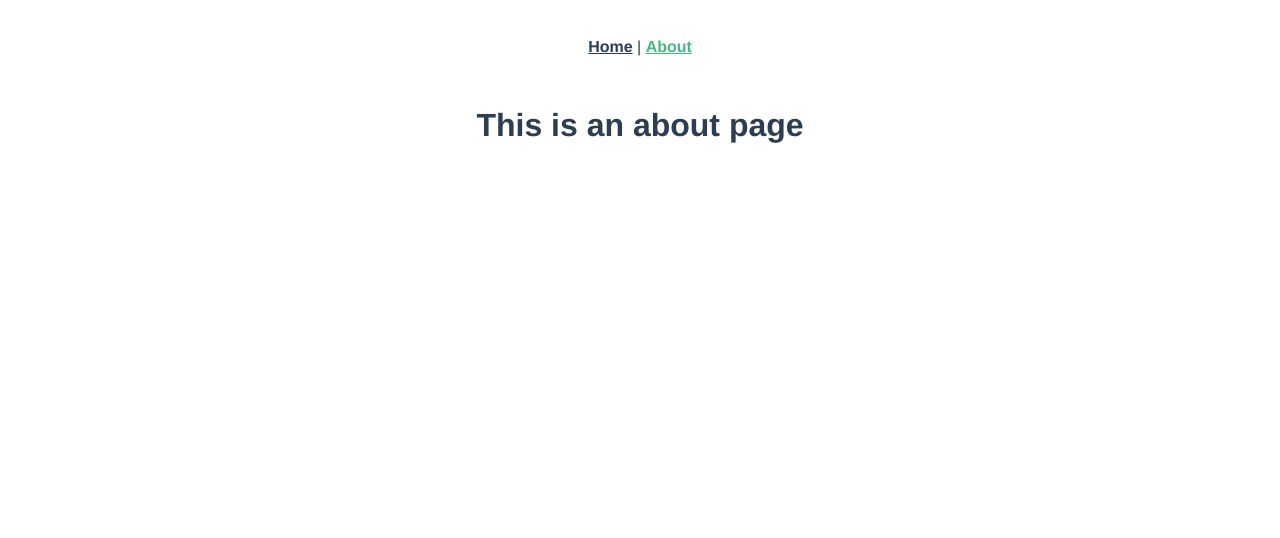
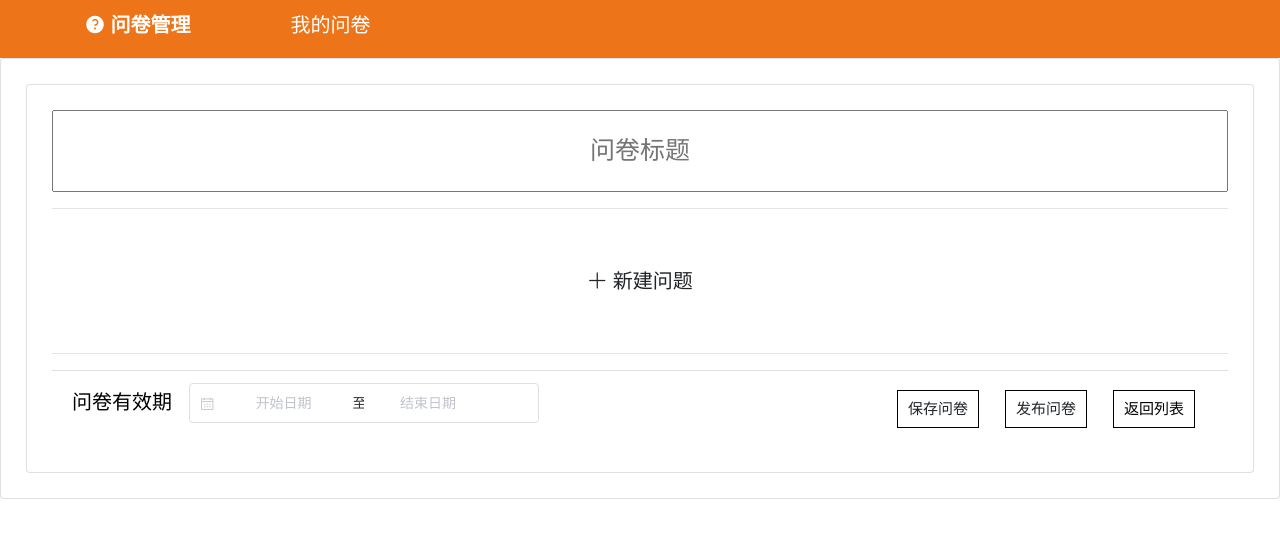
Before and after one commit to 595733237/lmz, a Vue app: page /about in a window 1280 px wide. Shown: the top 538 px of the page. Built offline with nearby package versions, Linux system fonts and the light colour scheme; the HTML template or start-up script is replaced by a standard one.

Commit message:
大概界面，功能没有实现

```diff
--- a/src/App.vue
+++ b/src/App.vue
@@ -1,8 +1,10 @@
 <template>
   <div id="app">
     <div id="nav">
-      <router-link to="/">Home</router-link> |
-      <router-link to="/about">About</router-link>
+    	<div class="row">
+    			<label><i class="el-icon-question"></i ><strong> 问卷管理</strong></label>
+    			<router-link to="/">我的问卷</router-link>
+    	</div>
     </div>
     <router-view/>
   </div>
@@ -13,19 +15,25 @@
   font-family: 'Avenir', Helvetica, Arial, sans-serif;
   -webkit-font-smoothing: antialiased;
   -moz-osx-font-smoothing: grayscale;
-  text-align: center;
-  color: #2c3e50;
+  font-size: 20px ;
+  color: black;
+}
+.row label{
+	color: #FFFFFF;
 }
 #nav {
-  padding: 30px;
+  padding: 10px;
+  padding-left: 100px ;
+  width: 100%;
+  background: #EE7419;
 }
 
 #nav a {
-  font-weight: bold;
-  color: #2c3e50;
+  color: #FFFFFF;
+  padding-left: 100px;
 }
 
 #nav a.router-link-exact-active {
-  color: #42b983;
+  color: #FFFFFF;
 }
 </style>
--- a/src/components/HelloWorld.vue
+++ b/src/components/HelloWorld.vue
@@ -1,58 +1,135 @@
-<template>
-  <div class="hello">
-    <h1>{{ msg }}</h1>
-    <p>
-      For guide and recipes on how to configure / customize this project,<br>
-      check out the
-      <a href="https://cli.vuejs.org" target="_blank" rel="noopener">vue-cli documentation</a>.
-    </p>
-    <h3>Installed CLI Plugins</h3>
-    <ul>
-      <li><a href="https://github.com/vuejs/vue-cli/tree/dev/packages/%40vue/cli-plugin-babel" target="_blank" rel="noopener">babel</a></li>
-      <li><a href="https://github.com/vuejs/vue-cli/tree/dev/packages/%40vue/cli-plugin-eslint" target="_blank" rel="noopener">eslint</a></li>
-    </ul>
-    <h3>Essential Links</h3>
-    <ul>
-      <li><a href="https://vuejs.org" target="_blank" rel="noopener">Core Docs</a></li>
-      <li><a href="https://forum.vuejs.org" target="_blank" rel="noopener">Forum</a></li>
-      <li><a href="https://chat.vuejs.org" target="_blank" rel="noopener">Community Chat</a></li>
-      <li><a href="https://twitter.com/vuejs" target="_blank" rel="noopener">Twitter</a></li>
-      <li><a href="https://news.vuejs.org" target="_blank" rel="noopener">News</a></li>
-    </ul>
-    <h3>Ecosystem</h3>
-    <ul>
-      <li><a href="https://router.vuejs.org" target="_blank" rel="noopener">vue-router</a></li>
-      <li><a href="https://vuex.vuejs.org" target="_blank" rel="noopener">vuex</a></li>
-      <li><a href="https://github.com/vuejs/vue-devtools#vue-devtools" target="_blank" rel="noopener">vue-devtools</a></li>
-      <li><a href="https://vue-loader.vuejs.org" target="_blank" rel="noopener">vue-loader</a></li>
-      <li><a href="https://github.com/vuejs/awesome-vue" target="_blank" rel="noopener">awesome-vue</a></li>
-    </ul>
-  </div>
+<template id="111">
+	<div class="el-card__body">
+		<el-row :gutter="24">
+			<el-col :span="20" :offset="2">
+				<div class="table">
+					<el-table
+			    :data="tableData"
+			    style="width: 100%;"
+			     max-height="500">
+			    	<el-table-column
+			      	type="selection"
+			      	width="55"
+			      	label="全选">
+				    </el-table-column>
+				    <el-table-column
+				      prop="Questionnaire"
+				      label="问卷名称">
+				    </el-table-column>
+				    <el-table-column
+				      prop="f_date"
+				      label="发布日期"
+				      width="250">
+				    </el-table-column>
+				    <el-table-column
+				      prop="l_date"
+				      label="结束日期"
+				      width="250">
+				    </el-table-column>
+				    <el-table-column
+				    	label="问卷状态"
+				    	width="200">
+		                <template scope="tableData">
+		                    <span v-if="tableData.state=== 1">未发布</span>
+		                    <span v-else style="color: red">已结束</span>
+		                </template>
+        		</el-table-column>
+				    <el-table-column
+				      fixed="right"
+				      label="操作"
+				      width="200">
+				      <template slot-scope="scope">
+				        <el-button type="text" size="middle"><i class="el-icon-edit"></i>编辑</el-button>
+				        <el-button @click="handleClick(scope.row)" type="text" size="middle"><i class="el-icon-view">查看</i></el-button>
+				        <el-button @click="handleClick(scope.row)" type="text" size="middle"><i class="el-icon-delete">删除</i></el-button>
+				      </template>
+					</el-table-column>
+					<el-table-column
+						align="right"
+						fixed="right"
+  						:render-header="renderHeader"
+  						width="200">
+					</el-table-column>
+				</el-table>
+				</div>
+			</el-col>
+	</el-row>
+	</div>
 </template>
 
 <script>
-export default {
-  name: 'HelloWorld',
-  props: {
-    msg: String
+  export default {
+    methods: {
+      handleClick(row) {
+        console.log(row);
+      },
+      renderHeader(h) {
+         return (
+            <div>
+                <router-link to="/about" class="btn_w btn btn-warning"><i class="el-icon-plus"></i> 新建表格</router-link>
+	            <div>
+	        		<router-view></router-view>
+	    		</div>
+             </div>
+         )
+    }
+    },
+    data() {
+      return {
+        tableData: [{
+        	Questionnaire: '创新创业现状调查',
+          	f_date: '2018-9-24',
+          	l_date: '2018-10-24',
+          	state: '1'
+        },
+        {
+        	Questionnaire: '创新创业现状调查',
+          	f_date: '2018-9-24',
+          	l_date: '2018-10-24',
+        },
+        {
+        	Questionnaire: '创新创业现状调查',
+          	f_date: '2018-9-24',
+          	l_date: '2018-10-24',
+        },
+        {
+        	Questionnaire: '创新创业现状调查',
+          	f_date: '2018-9-24',
+          	l_date: '2018-10-24',
+        },
+        {
+        	Questionnaire: '创新创业现状调查',
+          	f_date: '2018-9-24',
+          	l_date: '2018-10-24',
+        },
+        {
+        	Questionnaire: '创新创业现状调查',
+          	f_date: '2018-9-24',
+          	l_date: '2018-10-24',
+        },
+
+        ]
+      }
+    }
   }
-}
 </script>
+<style type="text/css">
+	.el-card__body{
+		background: #EFEFEF;
+	}
+	.table{
+		box-shadow: 5px 5px 5px #888888;
+	}
+	.table th{
+		background:#EFEFEF;
+		font-size:16px;
+		font-weight: 600;
+		color: black;
+	}
+	.btn_w{
+		background: #EE7419!important;
+		color: #FFFFFF!important;
+	}
 
-<!-- Add "scoped" attribute to limit CSS to this component only -->
-<style scoped>
-h3 {
-  margin: 40px 0 0;
-}
-ul {
-  list-style-type: none;
-  padding: 0;
-}
-li {
-  display: inline-block;
-  margin: 0 10px;
-}
-a {
-  color: #42b983;
-}
+
 </style>
--- a/src/router.js
+++ b/src/router.js
@@ -20,6 +20,14 @@ export default new Router({
       // this generates a separate chunk (about.[hash].js) for this route
       // which is lazy-loaded when the route is visited.
       component: () => import(/* webpackChunkName: "about" */ './views/About.vue')
+    },
+    {
+      path: '/text',
+      name: 'text',
+      // route level code-splitting
+      // this generates a separate chunk (about.[hash].js) for this route
+      // which is lazy-loaded when the route is visited.
+      component: () => import(/* webpackChunkName: "about" */ './views/Text.vue')
     }
   ]
 })
--- a/src/views/About.vue
+++ b/src/views/About.vue
@@ -1,5 +1,173 @@
 <template>
-  <div class="about">
-    <h1>This is an about page</h1>
-  </div>
+	<div class="card">
+		<div class="card">
+			<input type="text" class="input_t" placeholder="问卷标题"/>
+			<hr />
+	    	<div class="card-body">
+
+	    		<div class="body_f">
+	    			<transition name="fade">
+				    	<div class="body_btn" v-if="show" >
+		    				<button>单选题</button>
+		    				<button>多选题</button>
+		    				<button>文本题</button>
+	    				</div>
+				  	</transition>
+
+	    			<div class="body_bottom" v-on:click="show = !show">
+	    				<div class=" btn btn-default">
+	    					<i class="el-icon-plus"></i> 新建问题
+	    				</div>
+	    			</div>
+	    		</div>
+	    	</div>
+	    	<hr />
+	    	<div class="card-footer">
+	    		<div class="inline-block">
+				    <span class="demonstration">问卷有效期&nbsp;&nbsp;&nbsp;</span>
+				    <el-date-picker
+				      v-model="value7"
+				      type="daterange"
+				      align="right"
+				      unlink-panels
+				      range-separator="至"
+				      start-placeholder="开始日期"
+				      end-placeholder="结束日期"
+				      :picker-options="pickerOptions2">
+				    </el-date-picker>
+				</div>
+				<div class="inline-block r">
+					<div class="btn">
+						<div class="b1">
+							保存问卷
+						</div>
+					</div>
+					<div class="btn">
+						<div class="b1">
+							发布问卷
+						</div>
+					</div>
+					<div class="btn">
+						<div class="b1">
+							<router-link to="/" >返回列表</router-link>
+						</div>
+					</div>
+				</div>
+	    	</div>
+		</div>
+  	</div>
 </template>
+<style>
+  .card{
+  	padding: 25px;
+
+  }
+  .input_t{
+  	width: 100%;
+  	padding: 20px 0;
+  	font-size: 25px;
+  	text-align: center;
+  }
+  .input_t input::-webkit-input-placeholder {
+         color: #aab2bd;
+         font-size: 25px;
+         text-align: center;
+         letter-spacing:5px
+    }
+    .body_btn{
+    	text-align: center;
+    	font-size: 15px;
+    	padding:20px 0;
+    	border: #EFEFEF dashed 4px;border-bottom-style:none;
+    }
+    .body_btn button{
+    	margin: 0 15px;
+    	padding: 2px 20px;
+    }
+    .body_bottom .btn{
+    	font-size: 20px;
+    	padding:20px 0 ;
+    	width: 100%;
+    }
+    .body_bottom  :hover{
+    	background: lightpink;
+    }
+    .fade-enter-active, .fade-leave-active {
+	  transition: opacity .5s;
+	}
+	.fade-enter, .fade-leave-to /* .fade-leave-active below version 2.1.8 */ {
+	  opacity: 0;
+	}
+
+
+
+
+
+
+
+
+
+
+  .card-footer{
+  	background: #FFFFFF;
+  }
+  .inline-block{
+  	display: inline-block;
+  }
+  .r{
+  	float: right;
+  }
+  .b1{
+  	border: black solid 1px;
+  	padding:7px 10px;
+  	font-size: 15px;
+  }
+  .card-footer 	.btn a{
+  	text-decoration: none;
+  	color: black;
+  }
+  .card-footer 	.btn :hover{
+  	background: #EE7419;
+  	color: #FFFFFF;
+  	border: #EE7419 solid 1px;
+  }
+</style>
+<script>
+  export default {
+    data() {
+      return {
+      	show :false,
+        pickerOptions2: {
+          shortcuts: [{
+            text: '最近一周',
+            onClick(picker) {
+              const end = new Date();
+              const start = new Date();
+              start.setTime(start.getTime() - 3600 * 1000 * 24 * 7);
+              picker.$emit('pick', [start, end]);
+            }
+          }, {
+            text: '最近一个月',
+            onClick(picker) {
+              const end = new Date();
+              const start = new Date();
+              start.setTime(start.getTime() - 3600 * 1000 * 24 * 30);
+              picker.$emit('pick', [start, end]);
+            }
+          }, {
+            text: '最近三个月',
+            onClick(picker) {
+              const end = new Date();
+              const start = new Date();
+              start.setTime(start.getTime() - 3600 * 1000 * 24 * 90);
+              picker.$emit('pick', [start, end]);
+            }
+          }]
+        },
+        value6: ' ',
+        value7: ' '
+      };
+    },
+
+  };
+</script>
--- a/src/views/Home.vue
+++ b/src/views/Home.vue
@@ -1,7 +1,6 @@
 <template>
   <div class="home">
-    <img alt="Vue logo" src="../assets/logo.png">
-    <HelloWorld msg="Welcome to Your Vue.js App"/>
+    <HelloWorld/>
   </div>
 </template>
 
@@ -16,3 +15,10 @@ export default {
   }
 }
 </script>
+
+<style type="text/css">
+	.home{
+		background: #EFEFEF;
+		height: 100%;
+	}
+</style>
```
Also changed, not shown: package.json (+7 -0 lines), src/main.js (+9 -0 lines), 1 other file (tests, documents, lock files or other folders).
